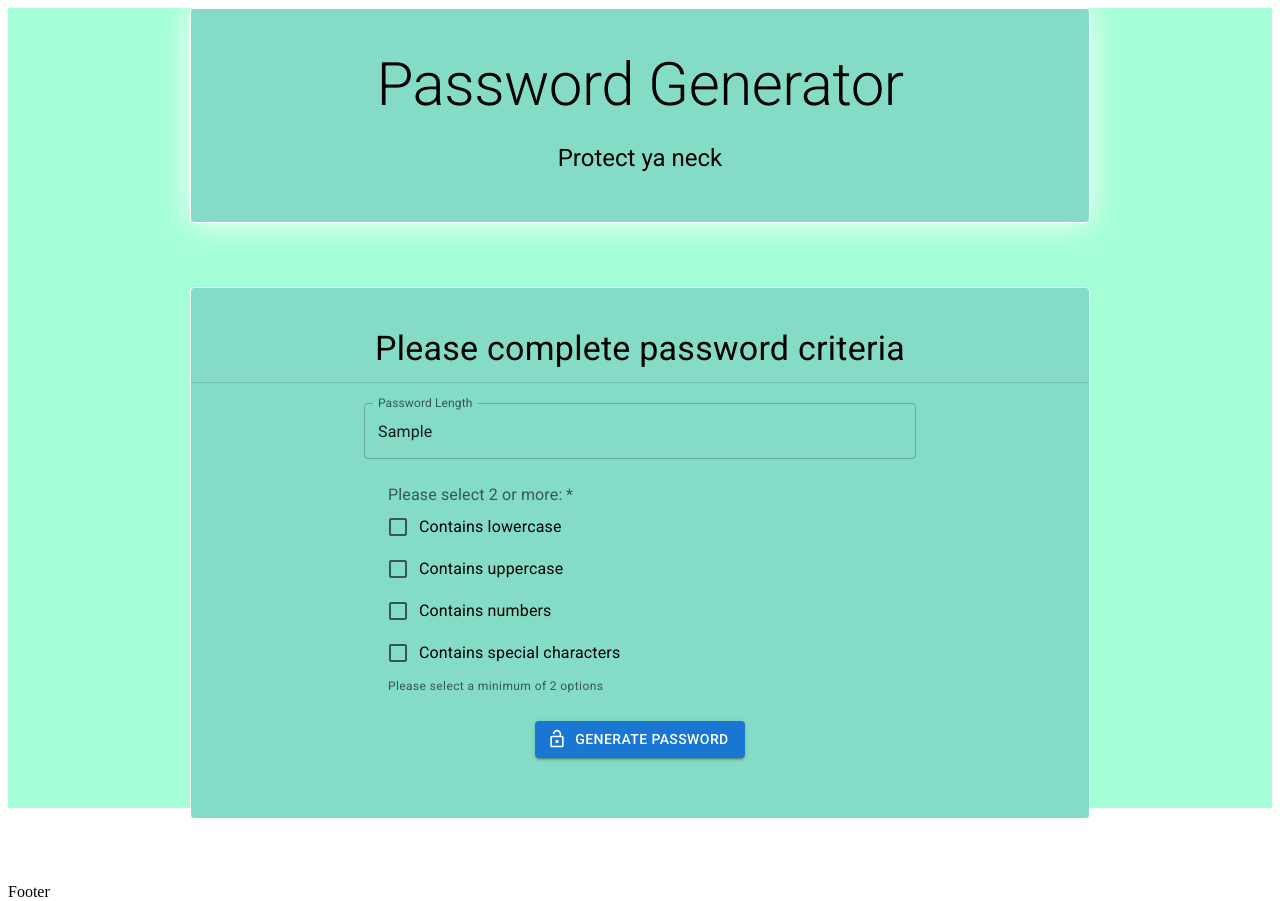
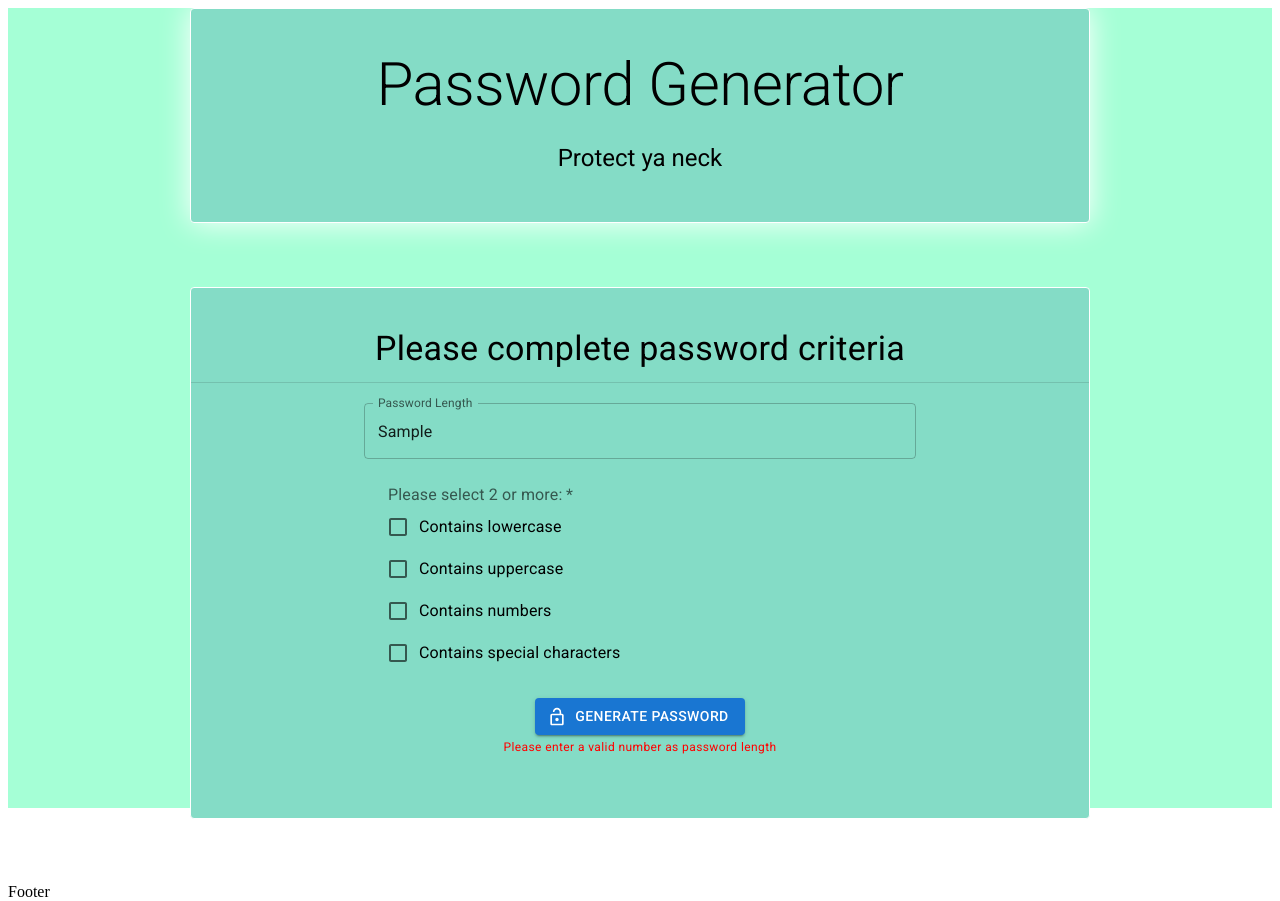
Before and after one commit to faisal244/password-generator-react, a React (Create React App) app: page / in a window 1280 px wide. Both pictures are taken after typing "Sample" into the empty fields and a click on the button "GENERATE PASSWORD". Built offline with nearby package versions, Linux system fonts and the light colour scheme.

Commit message:
Added error handling

```diff
--- a/src/components/PasswordGeneratorForm/index.js
+++ b/src/components/PasswordGeneratorForm/index.js
@@ -23,6 +23,7 @@ export const PasswordGeneratorForm = ({ title }) => {
 	const [isUppercase, setIsUppercase] = useState(false);
 	const [isNumeric, setIsNumeric] = useState(false);
 	const [isSpecial, setIsSpecial] = useState(false);
+	const [errorMessage, setErrorMessage] = useState();
 
 	const handlePasswordLengthChange = (event) => {
 		const value = event.target.value;
@@ -56,9 +57,10 @@ export const PasswordGeneratorForm = ({ title }) => {
 				isNumeric,
 				isSpecial,
 			});
+			setErrorMessage();
 			console.log(generatedPassword);
 		} catch (error) {
-			console.log(error.message);
+			setErrorMessage(error.message);
 		}
 	};
 	return (
@@ -139,9 +141,6 @@ export const PasswordGeneratorForm = ({ title }) => {
 									label="Contains special characters"
 								/>
 							</FormGroup>
-							<FormHelperText>
-								Please select a minimum of 2 options
-							</FormHelperText>
 						</FormControl>
 					</Box>
 					<Box sx={{ textAlign: "center" }}>
@@ -153,6 +152,13 @@ export const PasswordGeneratorForm = ({ title }) => {
 							Generate Password
 						</Button>
 					</Box>
+					{errorMessage && (
+						<Box>
+							<FormHelperText sx={{ textAlign: "center", color: "red" }}>
+								{errorMessage}
+							</FormHelperText>
+						</Box>
+					)}
 				</form>
 			</Container>
 		</Container>
```
